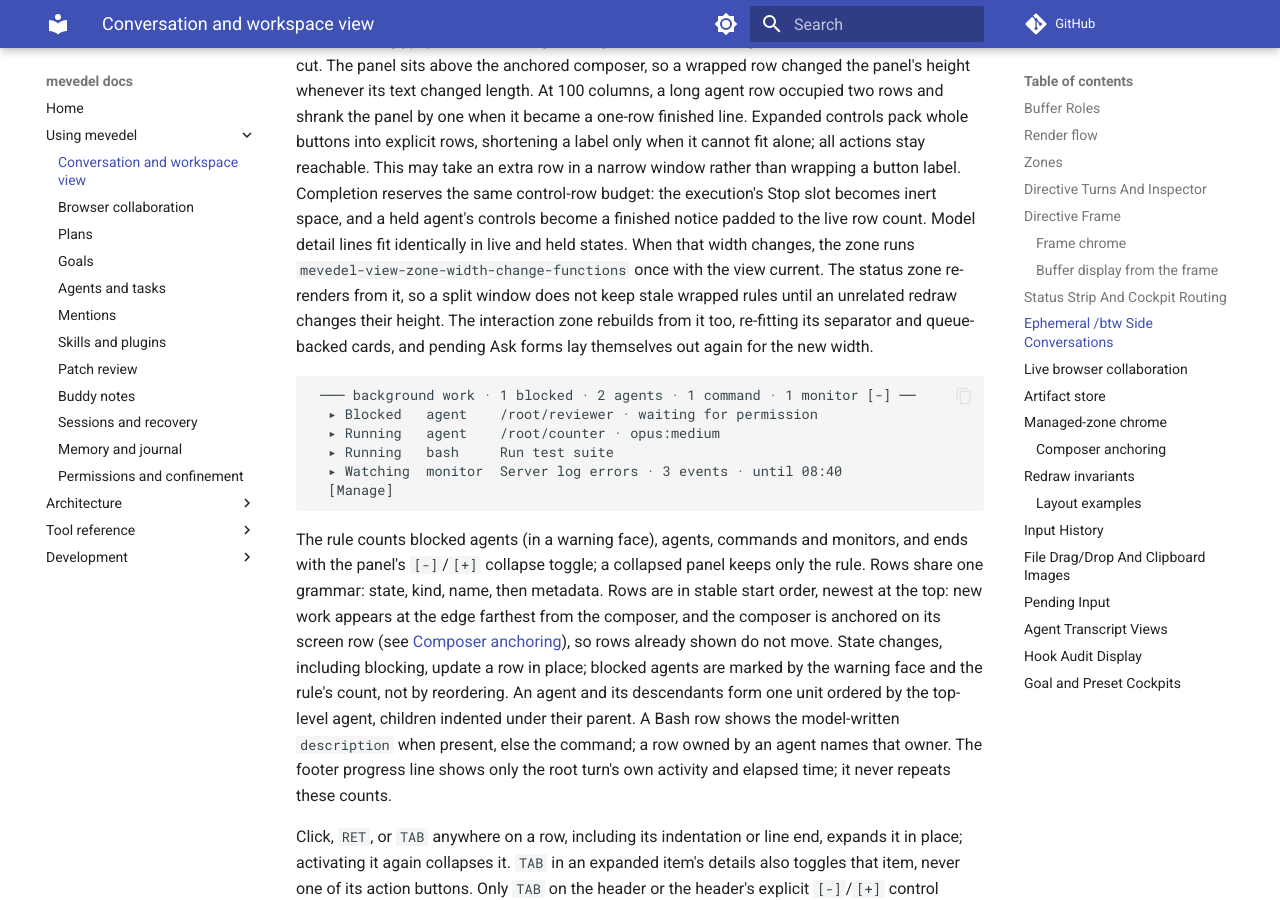
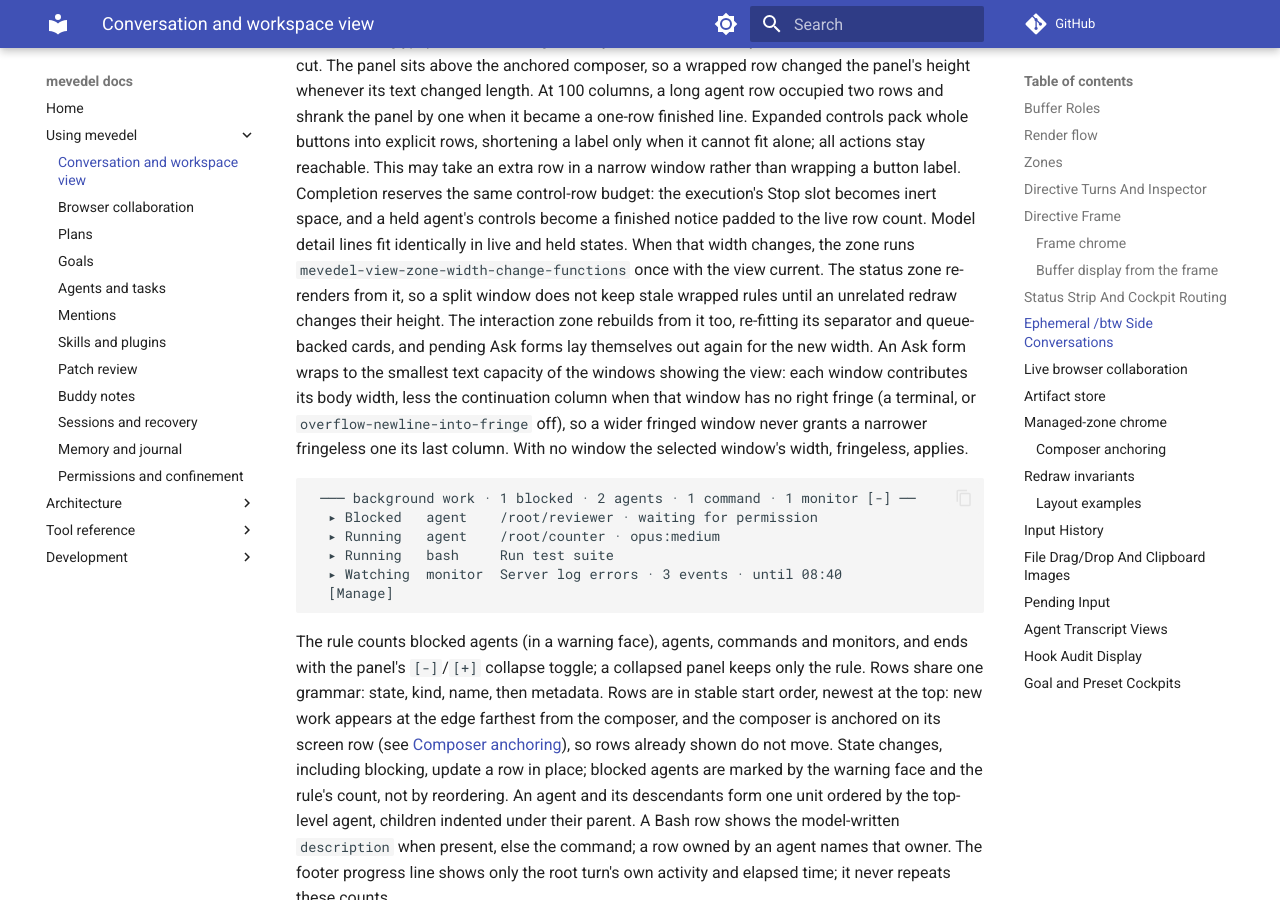
Before and after one commit to FrauH0lle/mevedel, an MkDocs documentation site: the page built from docs/view.md, in a window 1280 px wide and 900 px high, scrolled down 31245 px. Built offline with MkDocs 1.6.1 and Material for MkDocs 9.7.7, drawn with Linux system fonts in a browser that asks for light colours; comment, search, counter and statistics services are not loaded.

Commit message:
fix(ask): Derive wrap width from each displaying window
The Ask form took the narrowest window's width but decided the
continuation column from one arbitrary window's fringe policy, so a
fringed wide window made a fringeless narrow one hold 30 columns
instead of 29. Each window now contributes its own capacity and the
form fits the minimum.

````diff
--- a/docs/view.md
+++ b/docs/view.md
@@ -1506,7 +1506,12 @@ once with the view current. The status zone re-renders from it, so a split
 window does not keep stale wrapped rules until an unrelated redraw changes
 their height. The interaction zone rebuilds from it too, re-fitting its
 separator and queue-backed cards, and pending Ask forms lay themselves out
-again for the new width.
+again for the new width. An Ask form wraps to the smallest text capacity of
+the windows showing the view: each window contributes its body width, less the
+continuation column when that window has no right fringe (a terminal, or
+`overflow-newline-into-fringe` off), so a wider fringed window never grants a
+narrower fringeless one its last column. With no window the selected window's
+width, fringeless, applies.
 
 ```text
  ─── background work · 1 blocked · 2 agents · 1 command · 1 monitor [-] ──
````
Also changed, not shown: docs/tools.md (+2 -1 lines), 2 other files.
